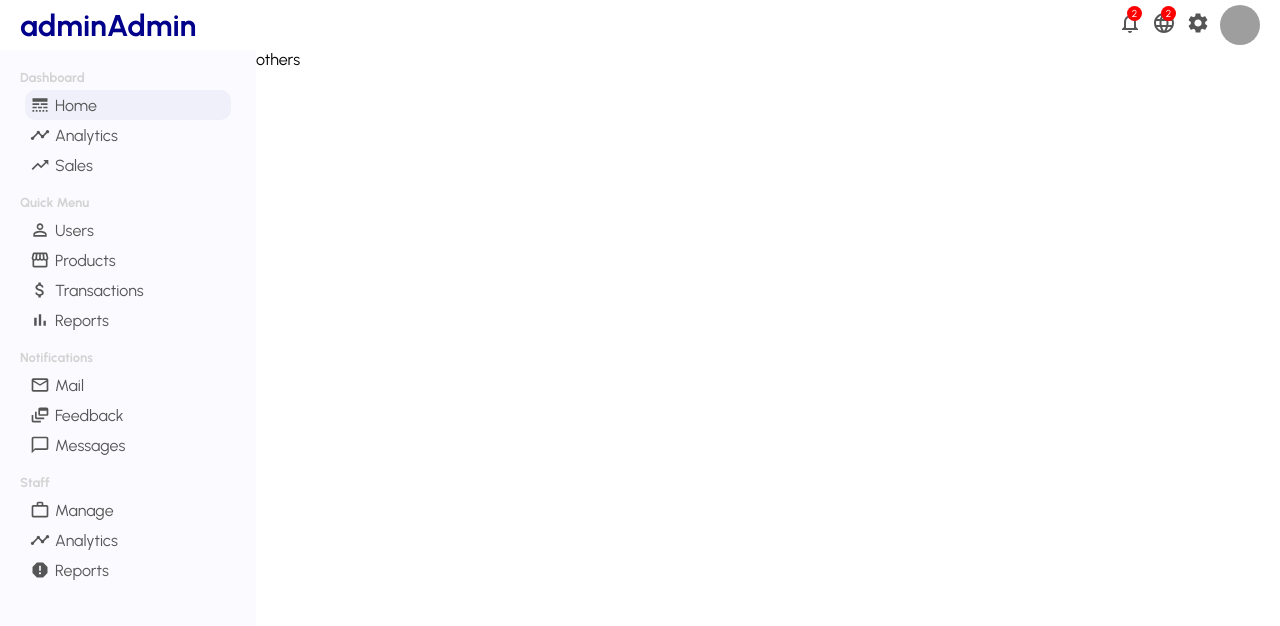
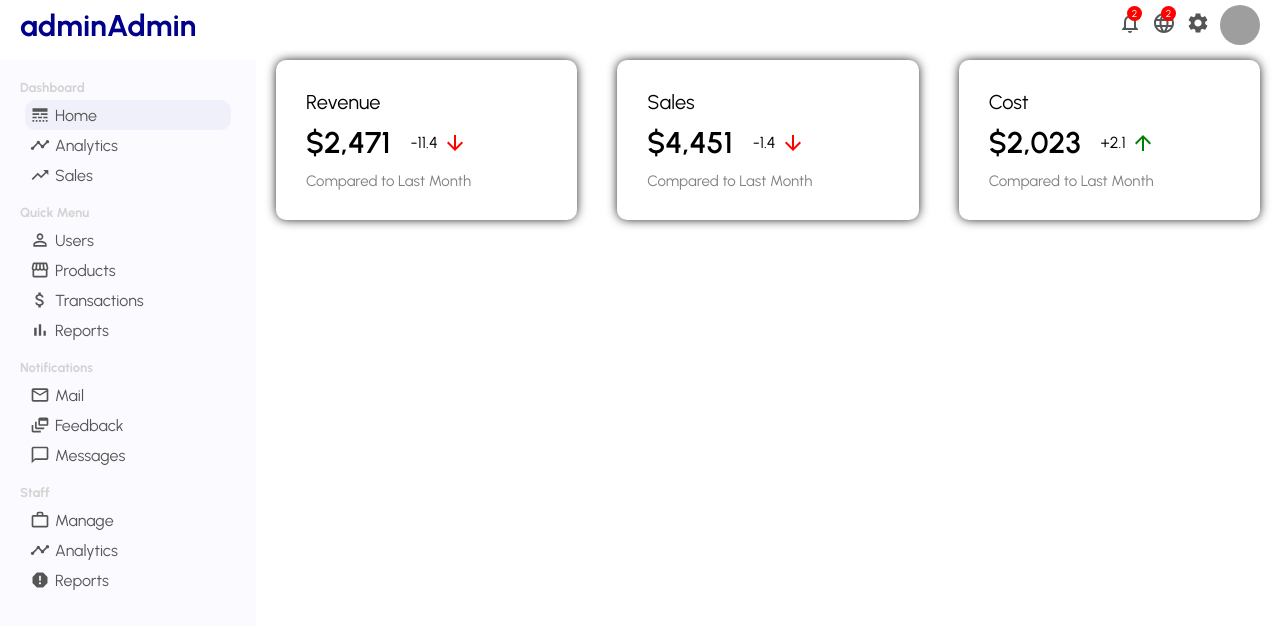
Before and after one commit to vishalverma1999/ReactAdminDashboardLama, a React (Create React App) app: page / in a window 1280 px wide. Shown: the top 626 px of the page. Built offline with nearby package versions, Linux system fonts and the light colour scheme; grey boxes are pictures that could not be loaded.

Commit message:
Creating home page and Admin dashboard info widgets(Revenue, sales, costs)

```diff
--- a/src/App.js
+++ b/src/App.js
@@ -1,5 +1,6 @@
 import Topbar from "./components/topbar/Topbar";
 import Sidebar from "./components/sidebar/Sidebar";
+import Home from "./pages/home/Home";
 import "./app.css"
 
 
@@ -8,7 +9,7 @@
     <Topbar />
    <div className="container">
      <Sidebar />
-     <div className="others">others</div>
+     <Home/>
    </div>
     </>
 };
--- a/src/app.css
+++ b/src/app.css
@@ -1,7 +1,4 @@
 .container{
     display: flex;
+    margin-top: 10px;
 }
-
-.others{
-    flex: 4;
-}
--- /dev/null
+++ b/src/components/featuredInfo/FeaturedInfo.jsx
@@ -0,0 +1,37 @@
+import { ArrowDownward, ArrowUpward } from '@material-ui/icons'
+import './featuredInfo.css'
+
+function FeaturedInfo() {
+    return (
+        <div className='featured'>
+            <div className="featuredItem">
+                <span className="featuredTitle">Revenue</span>
+                <div className="featuredMoneyContainer">
+                    <span className="featuredMoney">$2,471</span>
+                    <span className="featuredMoneyRate">-11.4 <ArrowDownward className='featuredIcon negative'/> </span>
+                </div>
+                <span className="featuredSub">Compared to Last Month</span>
+            </div>
+
+            <div className="featuredItem">
+                <span className="featuredTitle">Sales</span>
+                <div className="featuredMoneyContainer">
+                    <span className="featuredMoney">$4,451</span>
+                    <span className="featuredMoneyRate">-1.4 <ArrowDownward className='featuredIcon negative'/> </span>
+                </div>
+                <span className="featuredSub">Compared to Last Month</span>
+            </div>
+
+            <div className="featuredItem">
+                <span className="featuredTitle">Cost</span>
+                <div className="featuredMoneyContainer">
+                    <span className="featuredMoney">$2,023</span>
+                    <span className="featuredMoneyRate">+2.1 <ArrowUpward className='featuredIcon'/> </span>
+                </div>
+                <span className="featuredSub">Compared to Last Month</span>
+            </div>
+        </div>
+    )
+}
+
+export default FeaturedInfo
--- /dev/null
+++ b/src/components/featuredInfo/featuredInfo.css
@@ -0,0 +1,52 @@
+.featured {
+  width: 100%;
+  display: flex;
+  justify-content: space-between;
+}
+
+.featuredItem {
+  flex: 1;
+  margin: 0px 20px;
+  padding: 30px;
+  border-radius: 10px; /*border radius that because we are gonna use box shadow*/
+  cursor: pointer;
+  /*you don't have to memorize any box shadow property so you can write your box shadow generator at  https://html-css-js.com/css/generator/box-shadow/ */
+  -webkit-box-shadow: 0px 0px 11px -1px #000000;
+  box-shadow: 0px 0px 11px -1px #000000;
+}
+
+.featuredTitle{
+    font-size: 20px;
+}
+
+.featuredMoneyContainer{
+    margin: 10px 0px;
+    display: flex;
+    align-items: center;
+}
+
+.featuredMoney{
+    font-size: 30px;
+    font-weight: 600;
+}
+
+.featuredMoneyRate{
+    margin-left: 20px;
+    display: flex;
+    align-items: center;
+}
+
+.featuredIcon{
+    font-size: 14px;
+    margin-left: 5px;
+    color: green;
+}
+
+.featuredIcon.negative{
+    color: red;
+}
+
+.featuredSub{
+    font-size: 15px;
+    color: gray;
+}
--- /dev/null
+++ b/src/pages/home/Home.jsx
@@ -0,0 +1,12 @@
+import FeaturedInfo from '../../components/featuredInfo/FeaturedInfo'
+import './home.css'
+
+function Home() {
+    return (
+        <div className='home'>
+            <FeaturedInfo/>
+        </div>
+    )
+}
+
+export default Home
--- /dev/null
+++ b/src/pages/home/home.css
@@ -0,0 +1,3 @@
+.home{
+    flex: 4;
+}
```
Also changed, not shown: 1 other file (tests, documents, lock files or other folders).
